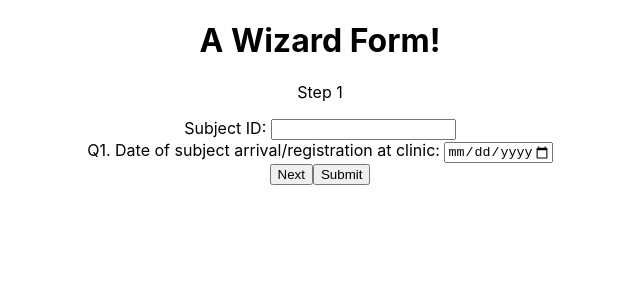
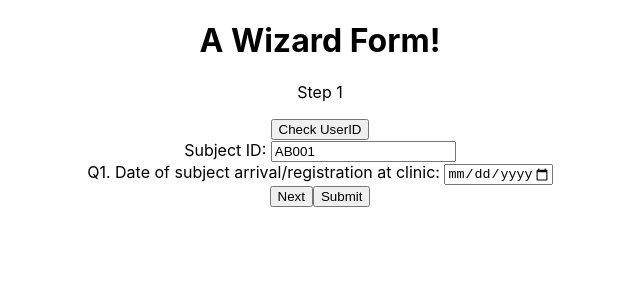
Before and after one commit to lindentree/react-hero, a React (Create React App) app: page / in a window 1280 px wide. Shown: the top 300 px of the page, without its empty margins (320-960 px from the left). Built offline with nearby package versions, Linux system fonts and the light colour scheme.

Commit message:
fix http get, add modular question

```diff
--- a/src/components/MasterForm.jsx
+++ b/src/components/MasterForm.jsx
@@ -3,6 +3,13 @@ import Page1 from './Page1.jsx';
 import Page2 from './Page2.jsx';
 import Page3 from './Page3.jsx';
 import axios from 'axios';
+
+let sampleForm = {
+   userid: 'AB10005',
+   "1.1": "12/24/19"
+
+
+}
 
 
 export default class MasterForm extends React.Component {
@@ -13,7 +20,7 @@ export default class MasterForm extends React.Component {
       userExists: false,
       currentPage: 1,
       formData: {
-        userid: '',
+        userid: 'AB001',
         "1.1": '',
         "1.2": '',
         "1.3": '',
@@ -97,6 +104,7 @@ get nextButton(){
   // Trigger an alert on form submission
   handleSubmit = (event) => {
     event.preventDefault();
+    this.setState({formData:sampleForm})
     const form = this.state.formData;
     axios.post('http://127.0.0.1:5000/socenter', form)
       .then(res => {
@@ -112,13 +120,14 @@ get nextButton(){
 
   checkUserID = async (event) => {
     event.preventDefault();
-    const userid = event.target;
-    console.log(userid)
+    const userid = this.state.formData.userid;
+    //console.log(userid)
     const database = await axios.get(`http://127.0.0.1:5000/json/${userid}`)
-    console.log(database);
+    console.log('test', database);
     let form = database.data;
       if (form) {
         alert(form)
+        this.setState({formData: form});
       } else {
         alert("Not in system")
       }
@@ -138,6 +147,11 @@ get nextButton(){
       <h1>A Wizard Form!</h1>
 
       <p>Step {this.state.currentPage} </p>
+      <button
+        className="btn btn-secondary"
+        type="button" onClick={this.checkUserID}>
+        Check UserID
+      </button>
 
      <form onSubmit={this.handleSubmit}>
 
```
Also changed, not shown: src/components/Question.jsx (added).
